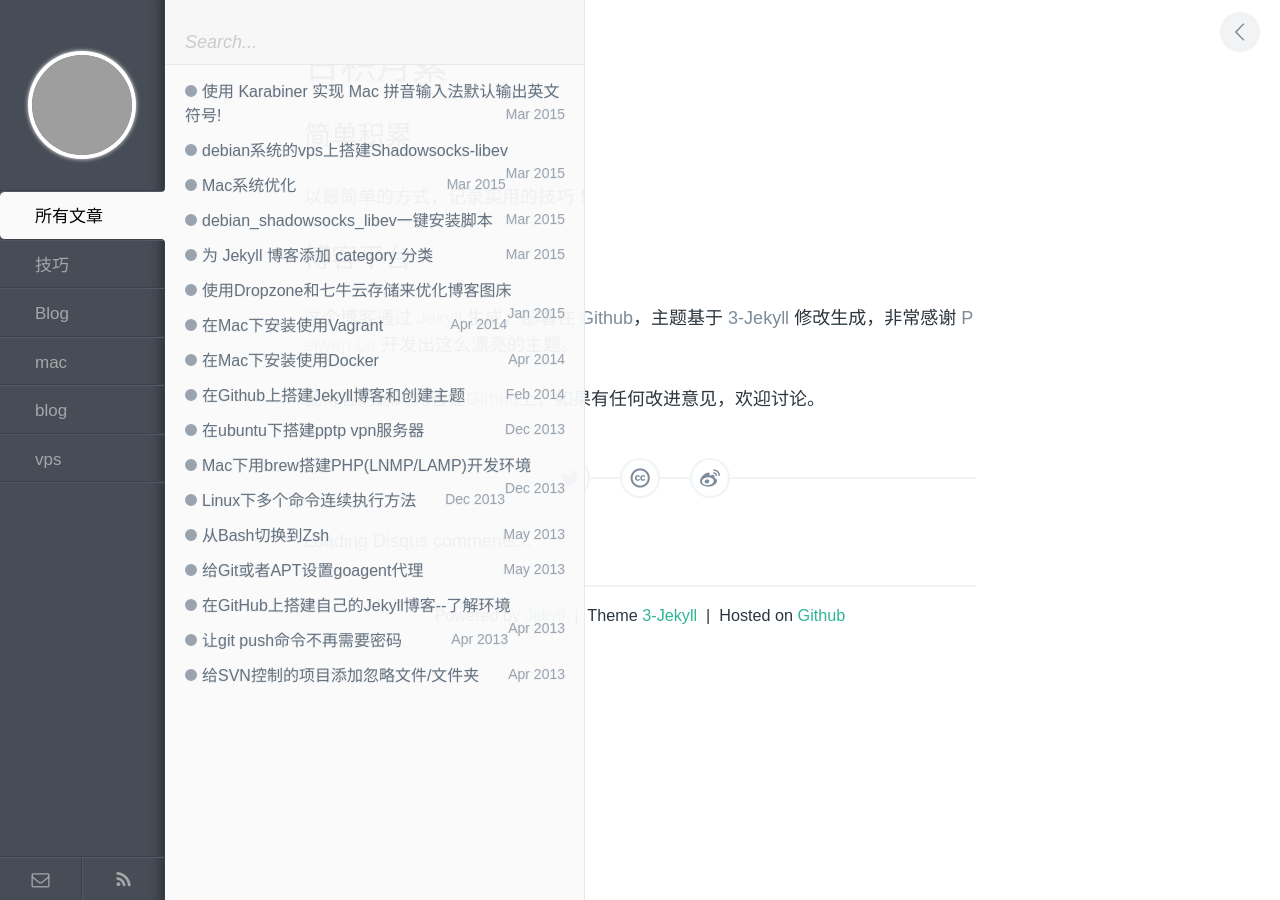
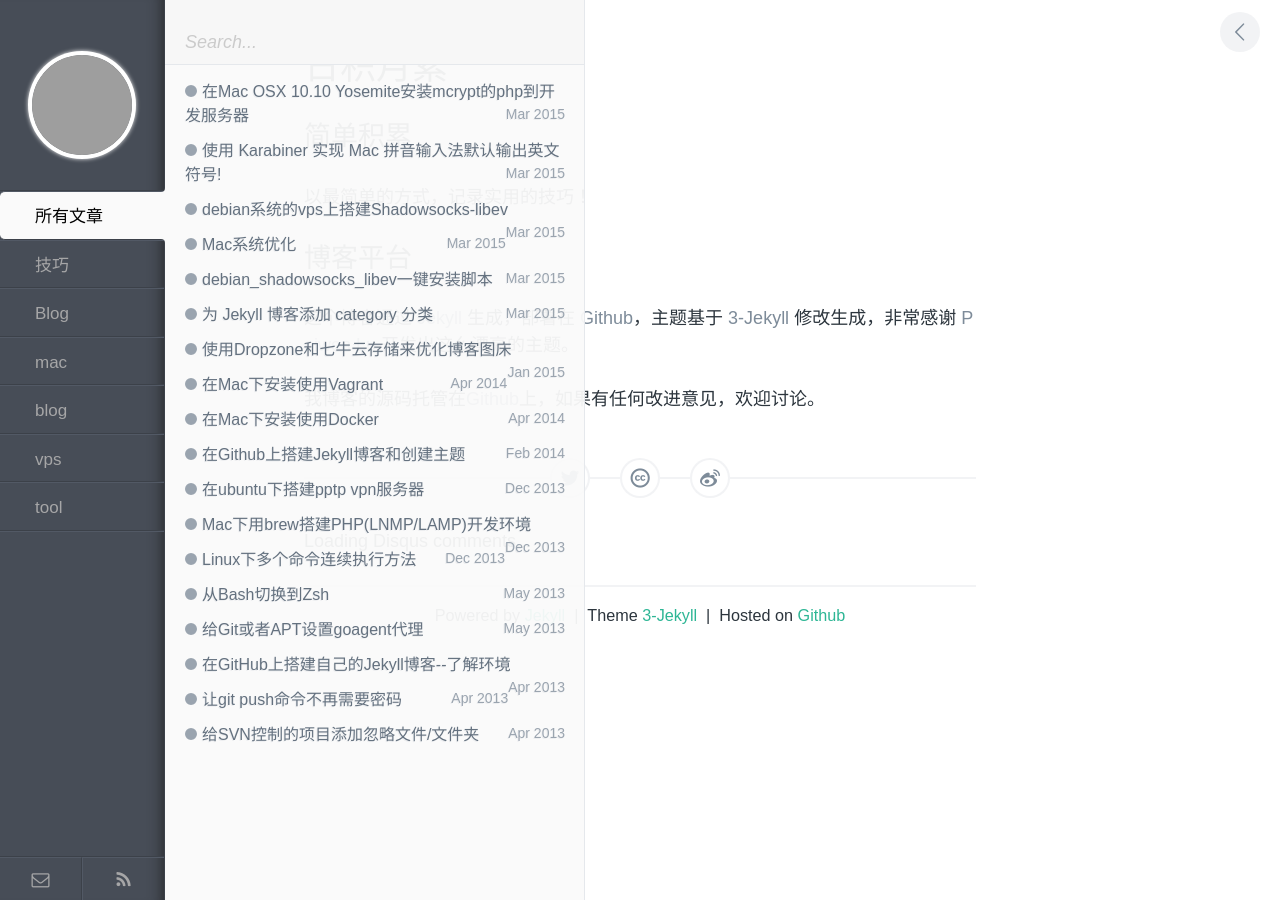
Before and after one commit to JakeJiang/justinding.github.io, a Jekyll site: the page built from index.md, in a window 1280 px wide. Built offline with Jekyll 4.4.1, drawn with Linux system fonts in a browser that asks for light colours; comment, search, counter and statistics services are not loaded; some of the changed lines change nothing that is shown; grey boxes are pictures that could not be loaded.

Commit message:
20150317
20150317

````diff
--- a/_config.yml
+++ b/_config.yml
@@ -40,3 +40,9 @@ sass:
   style: compressed
 gems:
   - jekyll-sitemap
+
+# 中文本地化
+locals:
+  blog: 博客
+  mac: Mac
+  vps: VPS
--- /dev/null
+++ b/_posts/tool/2015-03-17-add-mcrypt-php-mac-server.md
@@ -0,0 +1,167 @@
+---
+layout: post
+title: 在Mac OSX 10.10 Yosemite安装mcrypt的php到开发服务器
+category: tool
+tags: mcrypt
+keywords: Mac,mcrypt,php,服务器
+description:
+---
+
+> **mcrypt** 是使用安全技术来交换数据文件加密方法. 这是必需的，例如一些Magento的Web应用程序,购物车软件或一个PHP框架，比如 **Laravel**. 本教程在 OS X 10.10 Yosemite 经过测试.
+
+>本指南是真正为用户提供了 PHP 运行于 OSX Yosemite 的 5.5.14 版本. 其他下载 AMP stacks 已经有**mcrypt**在出炉.
+
+## Command Line Tools
+
+首先需要OSX 10.10版本的 Command Line Tools，你可以通过在 App Store 可用的更新下载.
+
+在终端上运行
+
+```
+xcode-select --install
+```
+
+## 在 OS X Yosemite 10.10 系统内得到 mcrypt.
+
+本教程主要集中在 **Terminal** ,从 /应用程序/实用工具 位置启动。更改目录 (cd) 到 家庭帐户，让你将工作集中在一个目录, 更名为 **mcrypt**
+
+```
+cd ~ ; mkdir mcrypt ; cd mcrypt
+```
+
+[从 Sourceforge 获得 libmcrypt 2.5.8,](http://sourceforge.net/projects/mcrypt/files/Libmcrypt/2.5.8/libmcrypt-2.5.8.tar.gz/download)这是直接下载链接.
+
+[获取在 PHP 中 tar.gz 或 .bz2 中的代码](http://php.net/releases/index.php)- (版本 5.5.14 是目前支持 OSX 10.10)
+
+移动这两个文件下载到你的工作目录中 – **mcrypt**
+在这种情况下，返回到终端
+
+```
+cd ~/mcrypt
+```
+
+通过命令行展开这两个文件或者只是在Finder中双击他们:
+
+```
+tar -zxvf libmcrypt-2.5.8.tar.gz
+```
+
+```
+tar -zxvf php-5.5.9.tar.gz
+```
+
+删除压缩档案
+
+```
+rm *.gz
+```
+
+在命令行中包括任何错误 C++ 和 g++ 大多是由于命令行工具缺失.
+
+## 配置libmcrypt
+
+* 更改目录到libmcrypt
+
+```
+cd libmcrypt-2.5.8
+```
+
+* Libmcrypt需要配置，输入
+
+```
+./configure
+make
+sudo make install
+```
+
+等 libmcrypt 配置和库现在安装,现在我们完善 mcrypt 扩展.
+
+## 安装 Autoconf
+
+> 安装 **Autoconf**
+> 一些较为繁重的 **Terminal** 操作:
+
+```
+cd ~/mcrypt
+curl -O http://ftp.gnu.org/gnu/autoconf/autoconf-latest.tar.gz
+tar xvfz autoconf-latest.tar.gz
+cd autoconf-2.69/
+./configure
+make
+sudo make install
+```
+
+## 编译 mcrypt 的 PHP扩展
+
+```
+cd ../php-5.5.9/ext/mcrypt/
+/usr/bin/phpize
+```
+输出应该类似于：
+`Configuring for:`
+`PHP Api Version: 20121113`
+`Zend Module Api No: 20121212`
+`Zend Extension Api No: 220121212`
+
+```
+./configure
+make
+sudo make install
+```
+
+这样做的结果应该类似于:
+
+`Installing shared extensions:  /usr/lib/php/extensions/no-debug-non-zts-20121212/`
+
+## 启用 mcrypt.so PHP扩展
+
+打开`/etc/php.ini`并添加下面的一行结束
+
+```
+extension=mcrypt.so
+```
+
+如果没有`php.ini`文件,那么你需要做一个 php.ini .默认在同一位置像这样:
+
+```
+sudo cp /etc/php.ini.default /etc/php.ini
+```
+并允许写入功能
+
+```
+sudo chmod u+w  /etc/php.ini
+```
+然后用你最喜爱的文本编辑器添加这行:
+
+```
+sudo nano /etc/php.ini
+```
+
+或
+
+```
+sudo vi /etc/php.ini
+```
+并添加这行:
+
+```
+extension=mcrypt.so
+```
+
+## 重新启动 Apache
+
+```
+sudo apachectl restart
+```
+
+就这样，创建一个带phpinfo()功能的PHP页面;看它是否正确装入.
+
+![phpinfo](http://image.weiosx.com/osx-yosemite-mcrypt.png)
+
+如果没有加载,您可能需要在`/etc/php.ini`声明扩展目录
+
+```
+extension_dir = "/usr/lib/php/extensions/no-debug-non-zts-20100525/"
+```
+
+![php](http://image.weiosx.com/php-extension-directory-lion-mcrypt1.png)
````
Also changed, not shown: LICENSE.txt (deleted).
